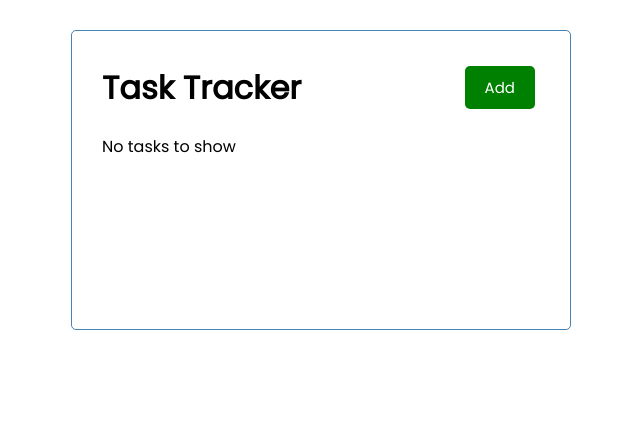
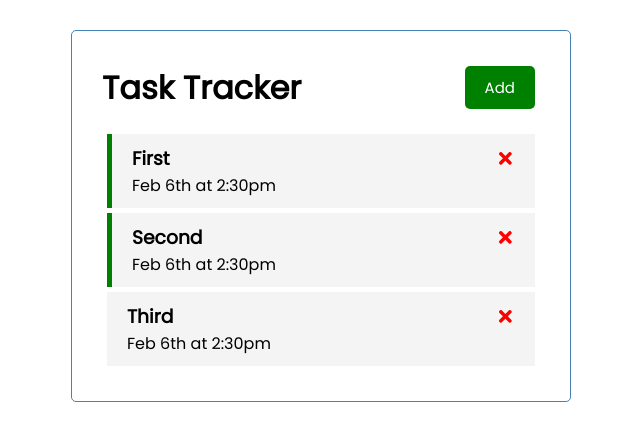
Before and after one commit to marcibaumel/Traversy_Media-React_JS_Crash_Course_2021, a React (Create React App) app in the folder react-task-tracker/: page / in a window 1280 px wide. Shown: the top 440 px of the page, without its empty margins (319-959 px from the left). Built offline with nearby package versions, Linux system fonts and the light colour scheme; data requests are answered from the project's data file.

Commit message:
fetch data from JSON server

```diff
--- a/react-task-tracker/src/App.js
+++ b/react-task-tracker/src/App.js
@@ -1,4 +1,4 @@
-import { useState } from "react"
+import { useState, useEffect } from "react"
 import Header from "./components/Header";
 import Tasks from "./components/Tasks";
 import AddTask from "./components/AddTask";
@@ -7,6 +7,23 @@
   const[showAddTask, setShowAddTask] = useState(false)
 
   const [tasks, setTasks] = useState(([]))
+
+  useEffect(() => {
+    const getTasks = async () => {
+      const tasksFromServer = await fetchTasks()
+      setTasks(tasksFromServer)
+    }
+    getTasks();
+  }, [])
+
+
+  //Fetch tasks
+  const fetchTasks = async () =>{
+    const res = await fetch('http://localhost:5000/tasks')
+    const data = await res.json();
+
+    return data;
+  }
 
   //DELETE TASK
 
--- a/react-task-tracker/src/components/Tasks.js
+++ b/react-task-tracker/src/components/Tasks.js
@@ -3,8 +3,8 @@
 const Tasks = ({tasks, onDelete, onToggle}) => {
     return (
        <>
-        {tasks.map((task) => (
-        <Task key={task.id} task ={task}
+        {tasks.map((task, index) => (
+        <Task key={index} task ={task}
         onDelete = {onDelete}
         onToggle = {onToggle}/>))}
        </>
```
